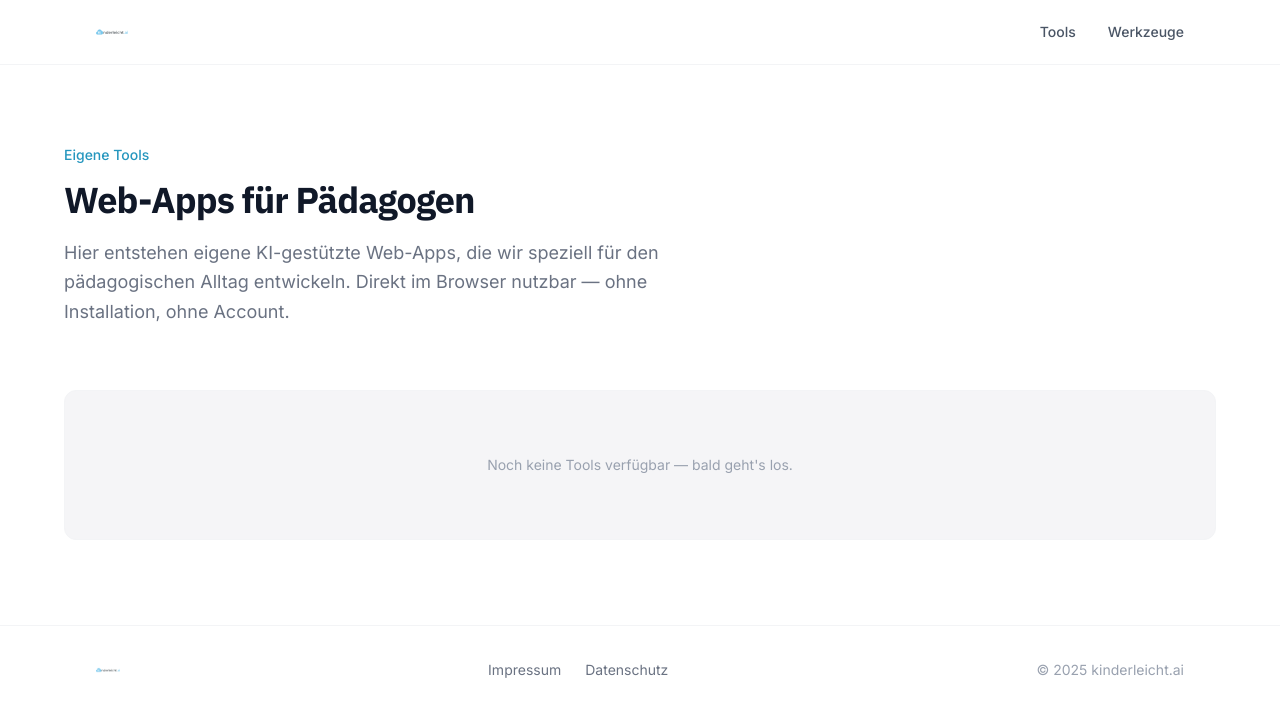
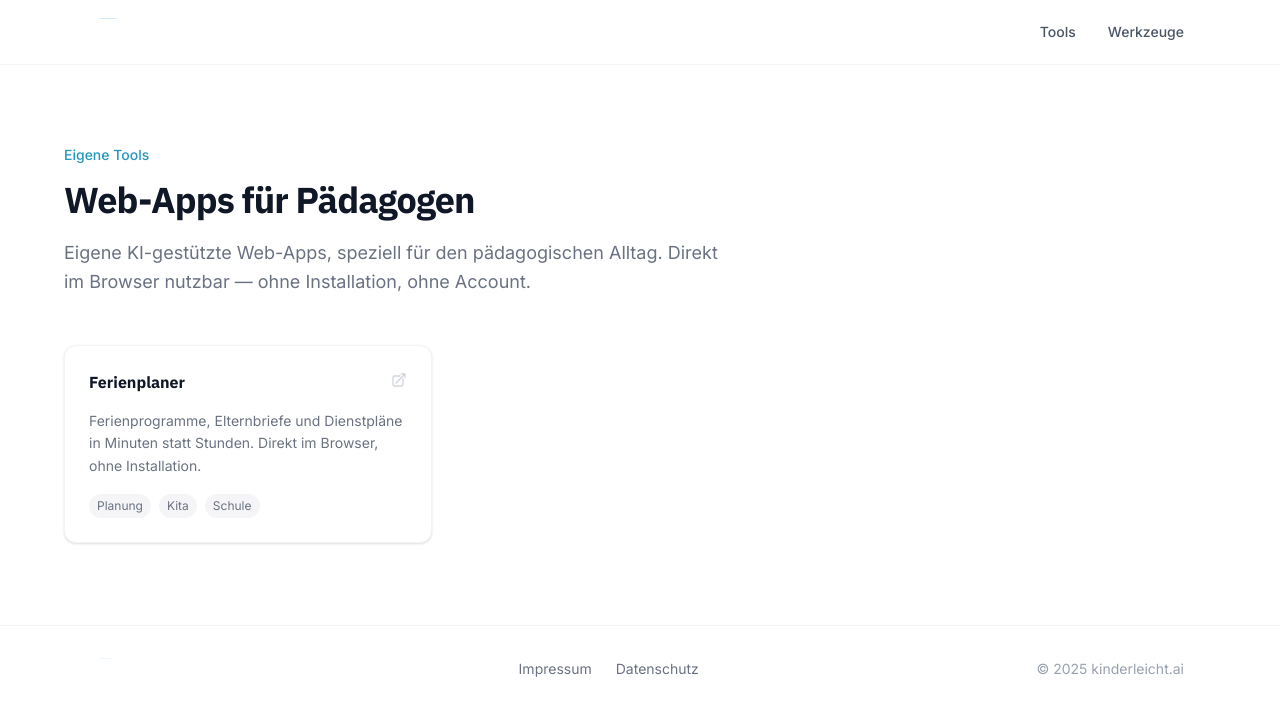
Before and after one commit to daumnicolas89-oss/kinderleicht-ai, a Next.js app: page /tools in a window 1280 px wide. Shown: the top 714 px of the page. Built offline with nearby package versions, Linux system fonts and the light colour scheme.

Commit message:
Erste webapp

```diff
--- a/app/tools/page.tsx
+++ b/app/tools/page.tsx
@@ -1,9 +1,20 @@
 import type { Metadata } from "next";
+import Link from "next/link";
 
 export const metadata: Metadata = {
   title: "Tools — kinderleicht.ai",
   description: "Eigene Web-Apps für den Bildungsalltag — direkt im Browser nutzbar.",
 };
+
+const tools = [
+  {
+    title: "Ferienplaner",
+    description:
+      "Ferienprogramme, Elternbriefe und Dienstpläne in Minuten statt Stunden. Direkt im Browser, ohne Installation.",
+    href: "https://ferienplaner.kinderleicht.ai",
+    tags: ["Planung", "Kita", "Schule"],
+  },
+];
 
 export default function ToolsPage() {
   return (
@@ -20,14 +31,56 @@ export default function ToolsPage() {
             Web-Apps für Pädagogen
           </h1>
           <p className="text-lg text-gray-500 leading-relaxed">
-            Hier entstehen eigene KI-gestützte Web-Apps, die wir speziell für den
-            pädagogischen Alltag entwickeln. Direkt im Browser nutzbar — ohne
-            Installation, ohne Account.
+            Eigene KI-gestützte Web-Apps, speziell für den pädagogischen Alltag.
+            Direkt im Browser nutzbar — ohne Installation, ohne Account.
           </p>
         </div>
 
-        <div className="mt-16 py-16 border border-gray-100 rounded-xl bg-[#F5F5F7] text-center">
-          <p className="text-gray-400 text-sm">Noch keine Tools verfügbar — bald geht's los.</p>
+        <div className="mt-12 grid grid-cols-1 sm:grid-cols-2 lg:grid-cols-3 gap-6">
+          {tools.map((tool) => (
+            <Link
+              key={tool.title}
+              href={tool.href}
+              target="_blank"
+              rel="noopener noreferrer"
+              className="group bg-white rounded-xl border border-gray-100 shadow-sm p-6 flex flex-col gap-4 hover:border-[#74C5E0] hover:shadow-md transition-all"
+            >
+              <div className="flex items-start justify-between">
+                <h2
+                  className="text-base font-bold text-gray-900 group-hover:text-[#2596be] transition-colors"
+                  style={{ fontFamily: "var(--font-ibm-plex-sans)" }}
+                >
+                  {tool.title}
+                </h2>
+                <svg
+                  width="16"
+                  height="16"
+                  viewBox="0 0 24 24"
+                  fill="none"
+                  stroke="currentColor"
+                  strokeWidth={2}
+                  className="text-gray-300 group-hover:text-[#2596be] transition-colors shrink-0 mt-0.5"
+                >
+                  <path strokeLinecap="round" strokeLinejoin="round" d="M13.5 6H5.25A2.25 2.25 0 003 8.25v10.5A2.25 2.25 0 005.25 21h10.5A2.25 2.25 0 0018 18.75V10.5m-10.5 6L21 3m0 0h-5.25M21 3v5.25" />
+                </svg>
+              </div>
+
+              <p className="text-sm text-gray-500 leading-relaxed flex-1">
+                {tool.description}
+              </p>
+
+              <div className="flex flex-wrap gap-2">
+                {tool.tags.map((tag) => (
+                  <span
+                    key={tag}
+                    className="text-xs px-2 py-1 rounded-full bg-[#F5F5F7] text-gray-500"
+                  >
+                    {tag}
+                  </span>
+                ))}
+              </div>
+            </Link>
+          ))}
         </div>
       </div>
     </section>
--- a/components/Footer.tsx
+++ b/components/Footer.tsx
@@ -1,18 +1,12 @@
 import Link from "next/link";
-import Image from "next/image";
+import Logo from "@/components/Logo";
 
 export default function Footer() {
   return (
     <footer className="border-t border-gray-100 bg-white">
       <div className="max-w-6xl mx-auto px-4 sm:px-6 lg:px-8 py-8">
         <div className="flex flex-col sm:flex-row items-center justify-between gap-4">
-          <Image
-            src="/Kinderleicht-1000x1000.png"
-            alt="kinderleicht.ai"
-            width={120}
-            height={30}
-            className="h-6 w-auto"
-          />
+          <Logo height={22} />
 
           <div className="flex items-center gap-6">
             <Link
--- /dev/null
+++ b/components/Logo.tsx
@@ -0,0 +1,29 @@
+import Image from "next/image";
+
+/**
+ * Renders the logo PNG cropped to remove surrounding whitespace.
+ * The 1000×1000 image has ~42% empty space on top, ~32% on bottom —
+ * the actual logo content is ~26% of the image height.
+ */
+export default function Logo({ height = 28 }: { height?: number }) {
+  // Scale image so the logo content fills the desired height
+  const imageHeight = Math.round(height / 0.26);
+  const imageWidth = imageHeight; // square source
+  const marginTop = -Math.round(imageHeight * 0.42);
+
+  return (
+    <div
+      style={{ height, overflow: "hidden", position: "relative" }}
+      className="flex items-center"
+    >
+      <Image
+        src="/Kinderleicht-1000x1000.png"
+        alt="kinderleicht.ai"
+        width={imageWidth}
+        height={imageHeight}
+        style={{ marginTop, display: "block", flexShrink: 0 }}
+        priority
+      />
+    </div>
+  );
+}
--- a/components/Nav.tsx
+++ b/components/Nav.tsx
@@ -1,7 +1,7 @@
 "use client";
 
 import Link from "next/link";
-import Image from "next/image";
+import Logo from "@/components/Logo";
 import { useState } from "react";
 
 export default function Nav() {
@@ -13,14 +13,7 @@ export default function Nav() {
         <div className="flex items-center justify-between h-16">
           {/* Logo */}
           <Link href="/" className="flex items-center">
-            <Image
-              src="/Kinderleicht-1000x1000.png"
-              alt="kinderleicht.ai"
-              width={160}
-              height={40}
-              className="h-8 w-auto"
-              priority
-            />
+            <Logo height={28} />
           </Link>
 
           {/* Desktop Nav */}
```
